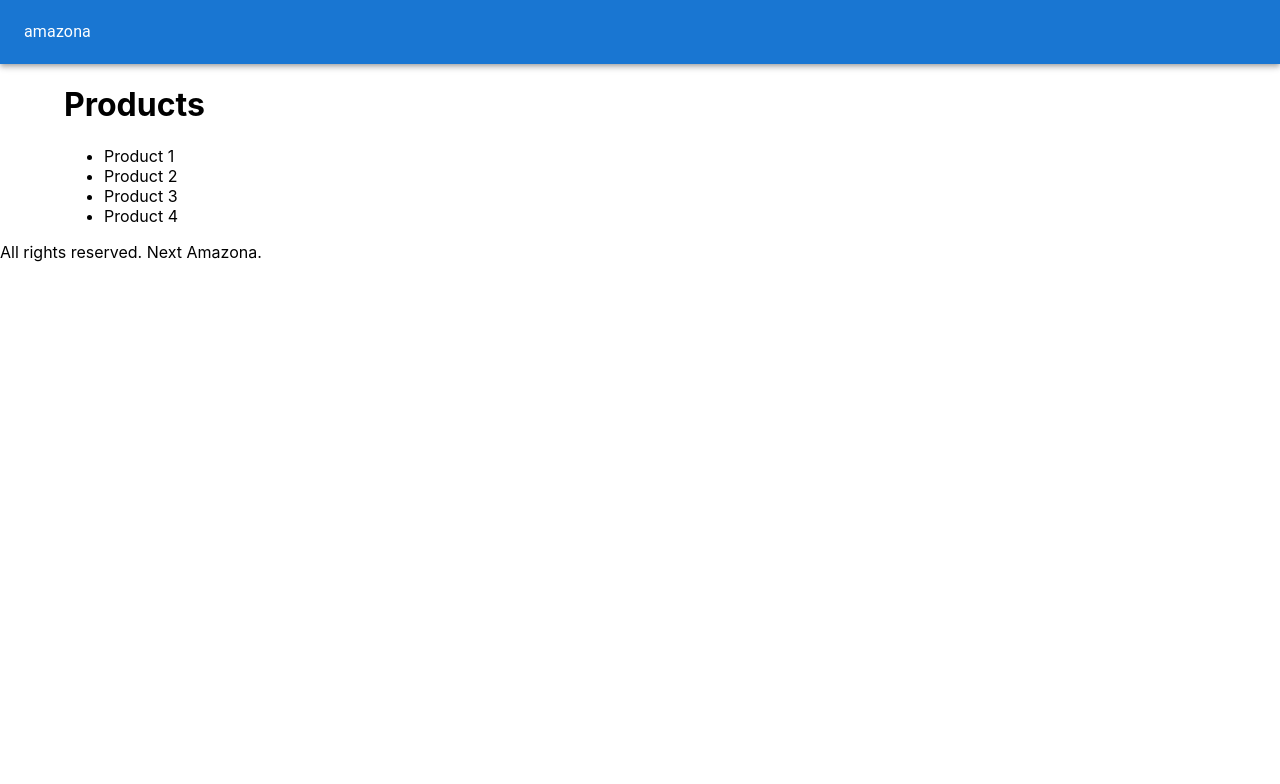
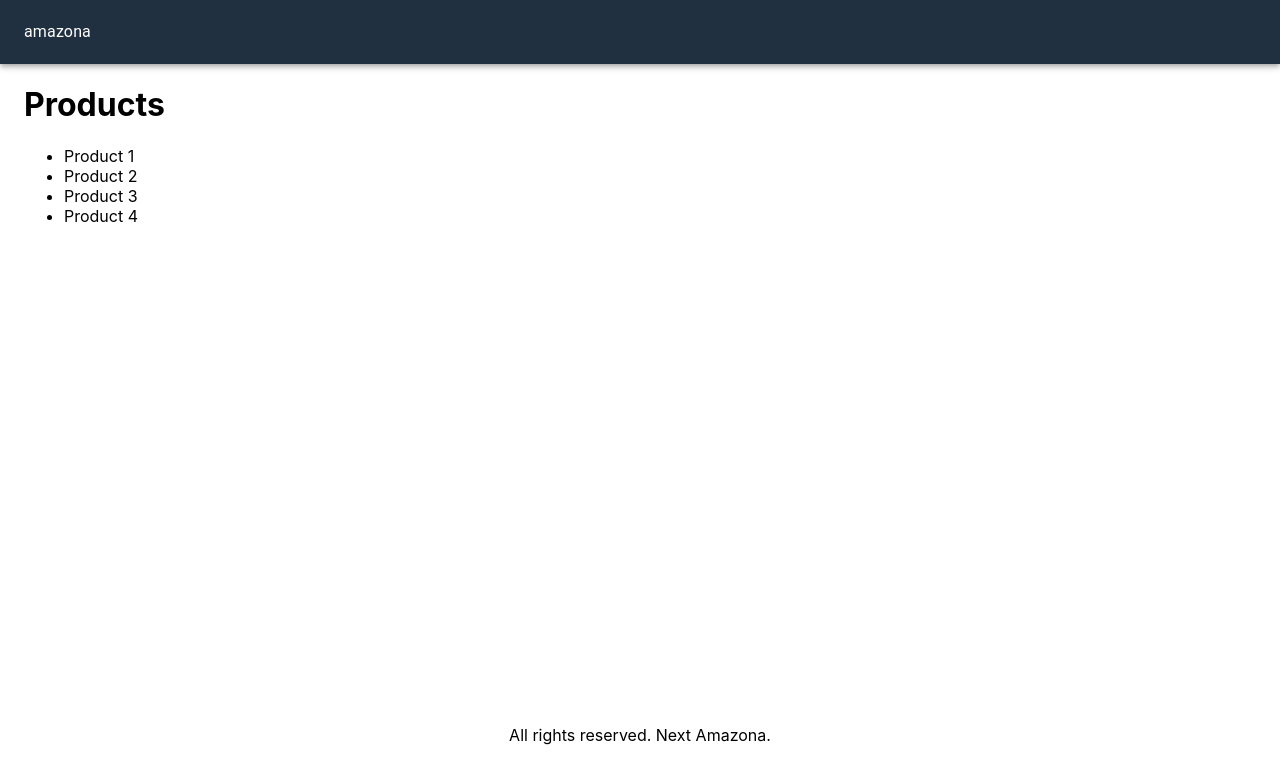
Before and after one commit to Toba-dean/nextshop, a Next.js app: page / in a window 1280 px wide. Shown: the top 784 px of the page. Built offline with nearby package versions, Linux system fonts and the light colour scheme.

Commit message:
added the script to make SSR of material ui elements, also changed the BG color of the mavbar

```diff
--- a/components/layout.js
+++ b/components/layout.js
@@ -1,24 +1,28 @@
 import Head from "next/head";
-import { AppBar, Container, Toolbar, Typography } from "@mui/material";
+import { AppBar, Container, Toolbar, Typography } from "@material-ui/core";
+import { useStyles } from "../utils/styles";
 
 export default function LayOut({ children }) {
+
+  const classes = useStyles();
+
   return (
     <>
       <Head>
         <title>Next Amazona</title>
       </Head>
 
-      <AppBar position="static">
+      <AppBar position="static" className={classes.navbar}>
         <Toolbar>
           <Typography>amazona</Typography>
         </Toolbar>
       </AppBar>
 
-      <Container>
+      <Container className={classes.main}>
         {children}
       </Container>
 
-      <footer>
+      <footer className={classes.footer}>
         All rights reserved. Next Amazona.
       </footer>
     </>
--- a/package.json
+++ b/package.json
@@ -9,9 +9,7 @@
     "lint": "next lint"
   },
   "dependencies": {
-    "@emotion/react": "^11.10.5",
-    "@emotion/styled": "^11.10.5",
-    "@mui/material": "^5.11.5",
+    "@material-ui/core": "^4.12.4",
     "next": "12.3.1",
     "react": "18.2.0",
     "react-dom": "18.2.0"
--- a/pages/_app.js
+++ b/pages/_app.js
@@ -1,6 +1,17 @@
-import '../styles/globals.css'
+import { useEffect } from "react";
+
+import "../styles/globals.css";
 
 function MyApp({ Component, pageProps }) {
+
+  // fixing SSR of material ui elements
+  useEffect(() => {
+    const jssStyles = document.querySelector("#jss-server-side");
+    if (jssStyles) {
+      jssStyles.parentElement.removeChild(jssStyles);
+    }
+  }, [])
+
   return <Component {...pageProps} />
 }
 
--- /dev/null
+++ b/pages/_document.js
@@ -0,0 +1,37 @@
+import { ServerStyleSheets } from "@material-ui/core";
+import Document, { Head, Html, Main, NextScript } from "next/document";
+import React from "react";
+
+export default class MyDocument extends Document {
+  render() {
+    return (
+      <Html lang="en">
+        <Head></Head>
+
+        <body>
+          <Main />
+          <NextScript />
+        </body>
+      </Html>
+    )
+  }
+}
+
+MyDocument.getInitialProps = async ctx => {
+  const sheets = new ServerStyleSheets();
+  const originalRenderPage = ctx.renderPage;
+  ctx.renderPage = () => {
+    return originalRenderPage({
+      enhanceApp: App => props => sheets.collect(<App {...props} />)
+    })
+  }
+
+  const initialProps = await Document.getInitialProps(ctx);
+  return {
+    ...initialProps,
+    styles: [
+      ...React.Children.toArray(initialProps.styles),
+      sheets.getStyleElement()
+    ]
+  }
+}
--- /dev/null
+++ b/utils/styles.js
@@ -0,0 +1,17 @@
+import { makeStyles } from "@material-ui/core";
+
+export const useStyles = makeStyles({
+  navbar: {
+    backgroundColor: "#203040",
+    '& a': {
+      color: "#fff",
+      marginLeft: 10
+    }
+  },
+  main: {
+    minHeight: "80vh"
+  },
+  footer: {
+    textAlign: "center"
+  }
+});
```
Also changed, not shown: 1 other file (tests, documents, lock files or other folders).
